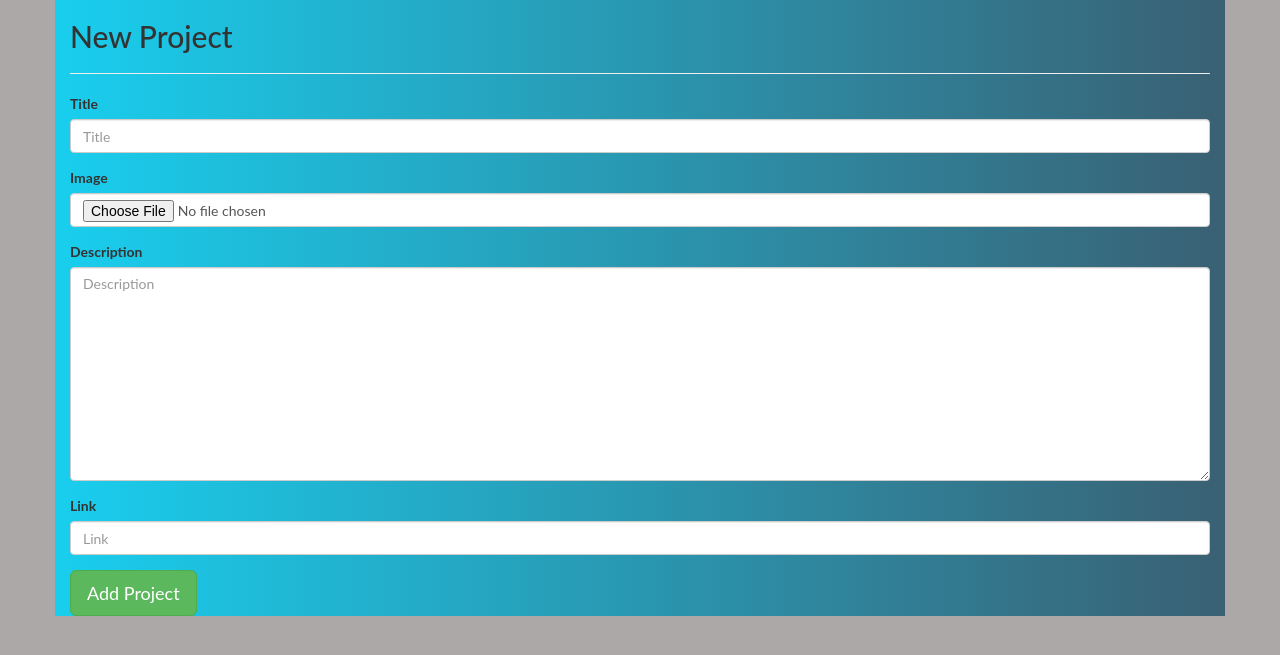
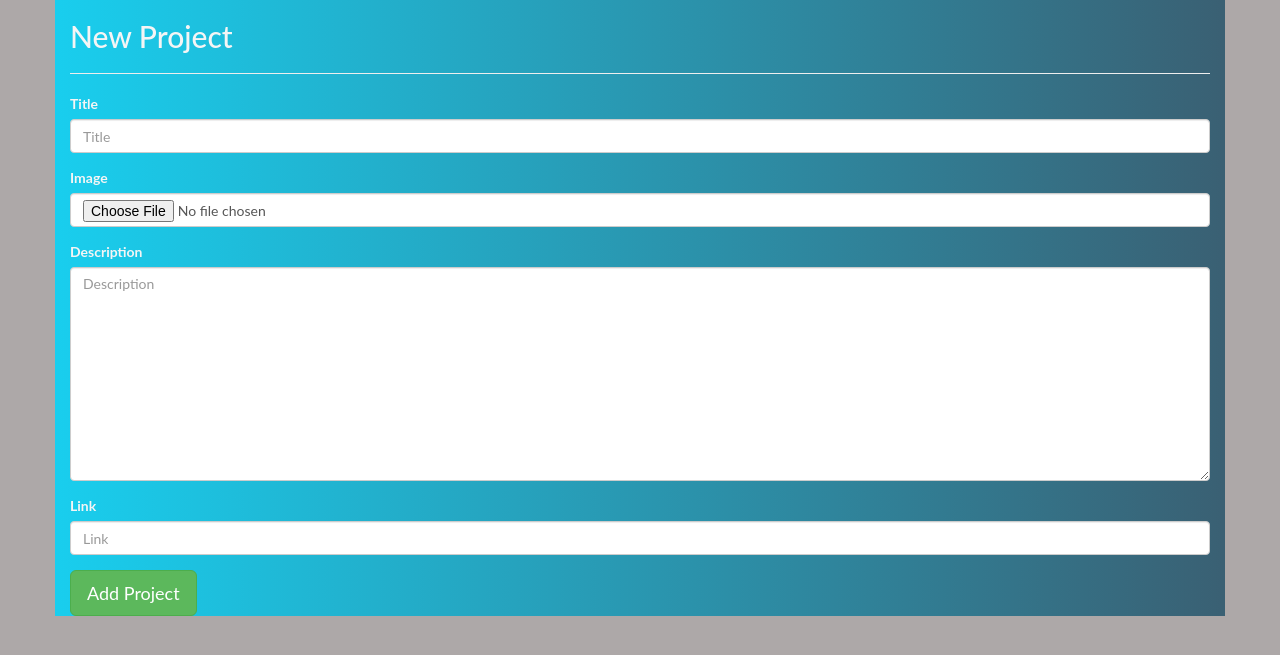
Before and after one commit to odoyoquee/my-awards, a Django app: a page that uses awards/templates/newproject.html in a window 1280 px wide. Shown: the part 47-702 px from the top of the page. Run offline with Django 3.2, Linux system fonts and the light colour scheme; the visitor is signed in with stand-in values (Sample User, id 1); data comes from the database, SQL or seed files in the repository; some libraries are stand-ins or nearby versions.

Commit message:
added styling

```diff
--- a/awards/templates/newproject.html
+++ b/awards/templates/newproject.html
@@ -22,7 +22,7 @@
                 .container {
                     background: linear-gradient(to right, #19ceee, #3a6073);
                     background-size: cover;
-                    color: whitesmokeg;
+                    color: whitesmoke;
                 }
         </style>
 
```
